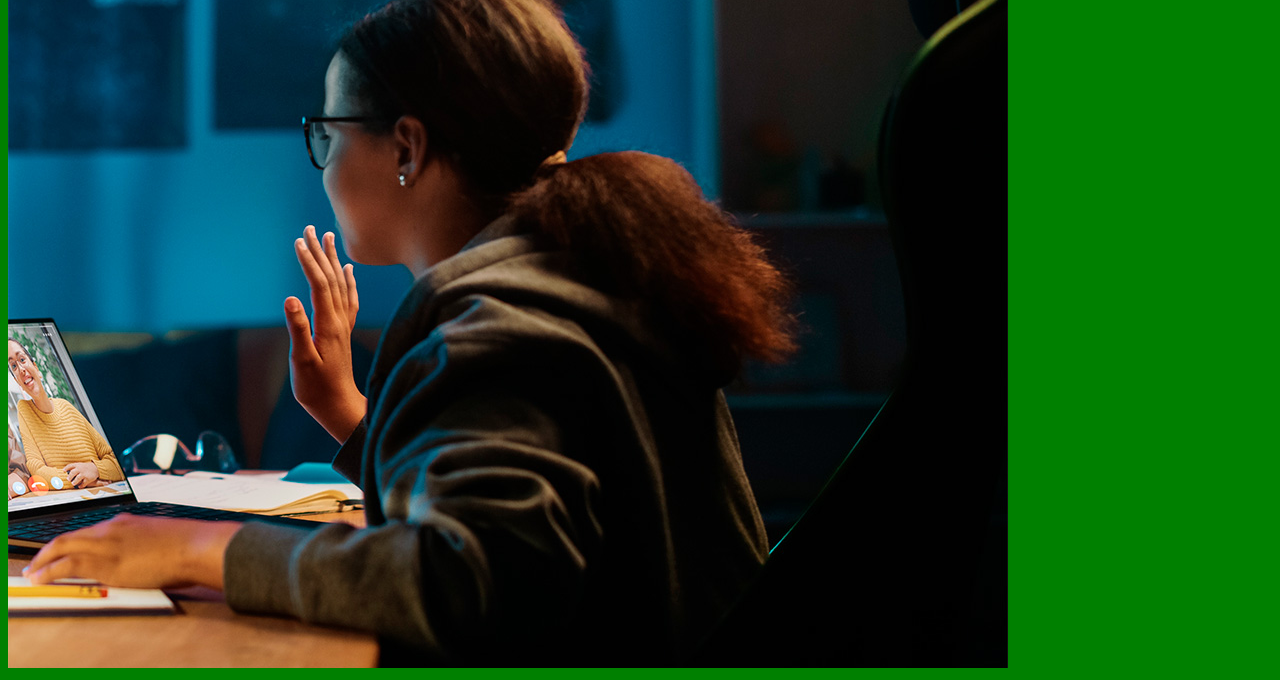
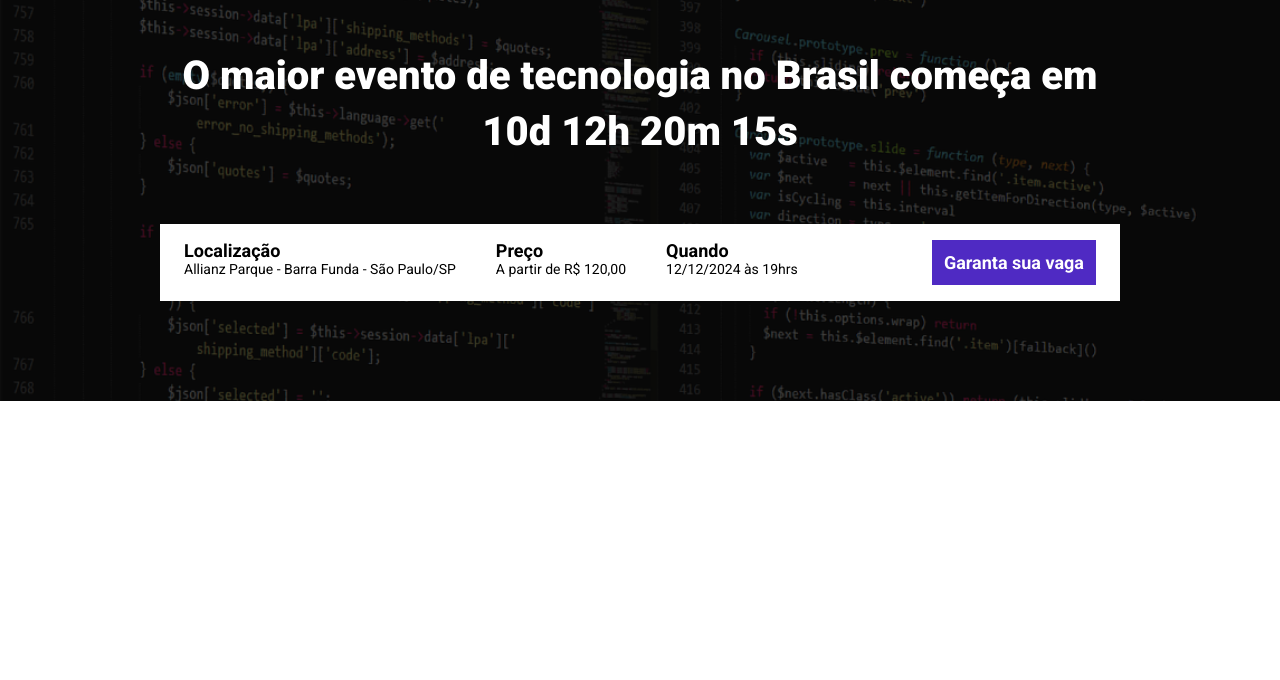
Before and after one commit to Felipe0L/ebac_tech_talks, a website built with Parcel: page src/index.html in a window 1280 px wide. Shown: the part 160-840 px from the top of the page. After the commit the page ends 800 px from the top, so only its background shows below. Built offline with nearby package versions, Linux system fonts and the light colour scheme; a web font is replaced by a local one.

Commit message:
adicionando secao hero e componentes

```diff
--- a/src/index.html
+++ b/src/index.html
@@ -3,12 +3,44 @@
 <head>
     <meta charset="UTF-8">
     <meta name="viewport" content="width=device-width, initial-scale=1.0">
-    <title>Document</title>
+    <title>EBAC Tech Talks</title>
+
+    <link rel="preconnect" href="https://fonts.googleapis.com">
+    <link rel="preconnect" href="https://fonts.gstatic.com" crossorigin>
+    <link href="https://fonts.googleapis.com/css2?family=Playwrite+AU+TAS:wght@100..400&family=Roboto:ital,wght@0,100;0,300;0,400;0,500;0,700;0,900;1,100;1,300;1,400;1,500;1,700;1,900&display=swap" rel="stylesheet">
+
     <link rel="stylesheet" href="styles/main.scss">
 </head>
 <body>
-    <h1>Ola</h1>
-    <img src="./images/backend.png" alt="">
+    <header class="hero">
+        <div class="container">
+            <img class="hero__logo" src="./images/ebac_logo.svg" alt="EBAC">
+            <p class="hero__text">
+                O maior evento de tecnologia no Brasil começa em  10d 12h 20m 15s
+            </p>
+            <div class="infos-bar">
+                <ul class="infos-bar__infos">
+                    <li class="infos-bar__infos__item">
+                        <b>Localização</b>
+                        Allianz Parque - Barra Funda - São Paulo/SP
+                    </li>
+                    <li class="infos-bar__infos__item">
+                        <b>Preço</b>
+                        A partir de R$ 120,00
+                    </li>
+                    <li class="infos-bar__infos__item">
+                        <b>Quando</b>
+                        12/12/2024 às 19hrs
+                    </li>
+                </ul>
+                <a class="button button--primary" href="#">
+                    Garanta sua vaga
+                </a>
+            </div>
+        </div>
+    </header>
+
+
     <script src="scripts/main.js"></script>
 </body>
 </html>
--- /dev/null
+++ b/src/styles/_hero.scss
@@ -0,0 +1,50 @@
+.hero {
+    padding-top: 64px;
+    padding-bottom: 100px;
+    background-image: url(../images/fundo.png);
+    background-repeat: no-repeat;
+    background-size: cover;
+    position: relative;
+
+    .container {
+        position: relative;
+    }
+
+    &::before {
+        position: absolute;
+        top: 0;
+        left: 0;
+        width: 100%;
+        height: 100%;
+        background-color: #000;
+        content: '';
+        opacity: 0.7;
+    }
+
+    &__text {
+        margin-top: 64px;
+        margin-bottom: 64px;
+        font-size: 40px;
+        line-height: 56px;
+        color: #fff;
+        font-weight: 800;
+        text-align: center;
+    }
+    &__logo {
+        margin: 0 auto;
+        height: 80px;
+        display: block;
+    }
+
+    @media (max-width: 640px) {
+        padding: 40px 0;
+        &__logo {
+            height: 40px;
+        }
+        &__text {
+            font-size: 22px;
+            line-height: 24px;
+            margin: 24px 0;
+        }
+    }
+}
--- /dev/null
+++ b/src/styles/components/_buttons.scss
@@ -0,0 +1,25 @@
+.button {
+    padding: 12px;
+    font-size: 18px;
+    font-weight: bold;
+    text-decoration: none;
+    text-align: center;
+    white-space: nowrap;
+
+    &--primary {
+        color: #fff;
+        background-color: #4F2AC3;
+    }
+
+    @media (max-width: 1024px) {
+        display: flex;
+        align-items: center;
+    }
+
+    @media (max-width: 640px) {
+        display: block;
+        width: 100%;
+
+    }
+
+}
--- /dev/null
+++ b/src/styles/components/_infos_bar.scss
@@ -0,0 +1,39 @@
+.infos-bar {
+    padding: 16px 24px;
+    background-color: #fff;
+    display: flex;
+    justify-content: space-between;
+
+    &__infos {
+        display: flex;
+        gap: 40px;
+
+        &__item {
+            font-size: 14px;
+            color: #000;
+
+            b {
+                font-size: 18px;
+                display: block;
+            }
+        }
+    }
+
+    @media (max-width: 1024px) {
+        &__infos {
+            gap: 16px;
+        }
+    }
+
+    @media (max-width: 640px) {
+        display: block;
+
+        &__infos {
+            display: block;
+
+            &__item {
+                margin-bottom: 24px;
+            }
+        }
+    }
+}
--- a/src/styles/main.scss
+++ b/src/styles/main.scss
@@ -1,3 +1,25 @@
-body {
-    background-color: green;
+@use 'hero';
+@use 'components/infos_bar';
+@use 'components/buttons';
+
+* {
+    margin: 0;
+    padding: 0;
+    box-sizing: border-box;
+    font-family: Roboto, sans-serif;
+    list-style: none;
 }
+
+.container {
+    max-width: 960px;
+    width: 100%;
+    margin: 0 auto;
+
+    @media (max-width: 1024px){
+        max-width: 90%;
+    }
+    @media (max-width: 640px) {
+        max-width: 80%;
+    }
+
+}
```
